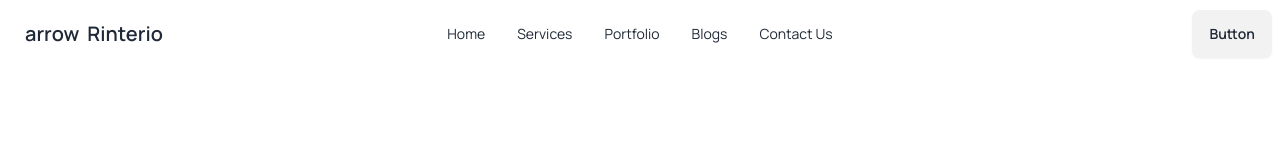
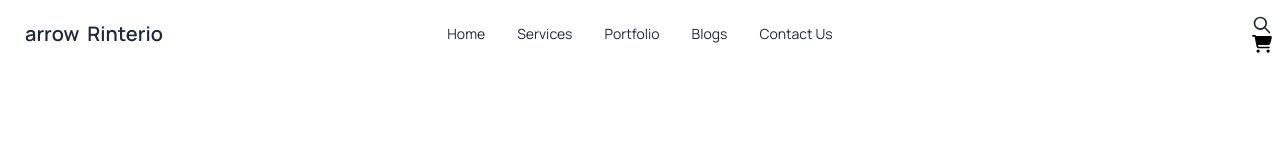
Before and after one commit to nayeempro/web-assignment-03, a plain HTML site: page index.html in a window 1280 px wide. Shown: the top 160 px of the page. Drawn offline with nearby package versions, Linux system fonts and the light colour scheme.

Commit message:
nav start

```diff
--- a/index.html
+++ b/index.html
@@ -51,7 +51,25 @@
               </ul>
             </div>
             <div class="navbar-end">
-              <a class="btn">Button</a>
+                <div>
+                    <div>
+
+                        <svg
+                        xmlns="http://www.w3.org/2000/svg"
+                        class="h-5 w-5"
+                        fill="none"
+                        viewBox="0 0 24 24"
+                        stroke="currentColor">
+                        <path
+                          stroke-linecap="round"
+                          stroke-linejoin="round"
+                          stroke-width="2"
+                          d="M21 21l-6-6m2-5a7 7 0 11-14 0 7 7 0 0114 0z" />
+                      </svg>
+                      <svg xmlns="http://www.w3.org/2000/svg" viewBox="0 0 576 512"><!--!Font Awesome Free 6.6.0 by @fontawesome - https://fontawesome.com License - https://fontawesome.com/license/free Copyright 2024 Fonticons, Inc.--><path d="M0 24C0 10.7 10.7 0 24 0L69.5 0c22 0 41.5 12.8 50.6 32l411 0c26.3 0 45.5 25 38.6 50.4l-41 152.3c-8.5 31.4-37 53.3-69.5 53.3l-288.5 0 5.4 28.5c2.2 11.3 12.1 19.5 23.6 19.5L488 336c13.3 0 24 10.7 24 24s-10.7 24-24 24l-288.3 0c-34.6 0-64.3-24.6-70.7-58.5L77.4 54.5c-.7-3.8-4-6.5-7.9-6.5L24 48C10.7 48 0 37.3 0 24zM128 464a48 48 0 1 1 96 0 48 48 0 1 1 -96 0zm336-48a48 48 0 1 1 0 96 48 48 0 1 1 0-96z"/></svg>
+                    </div>
+                </div>
+
               <div class="dropdown">
                 <div tabindex="0" role="button" class="btn btn-ghost lg:hidden">
                     <i class="fa-solid fa-bars"></i>
```
